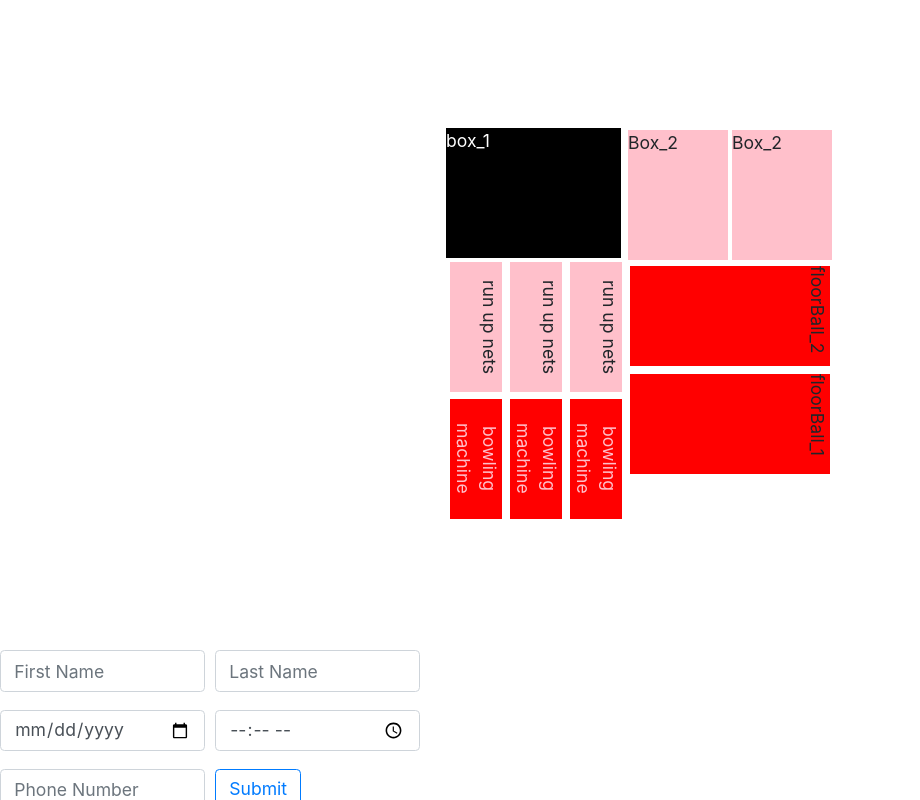
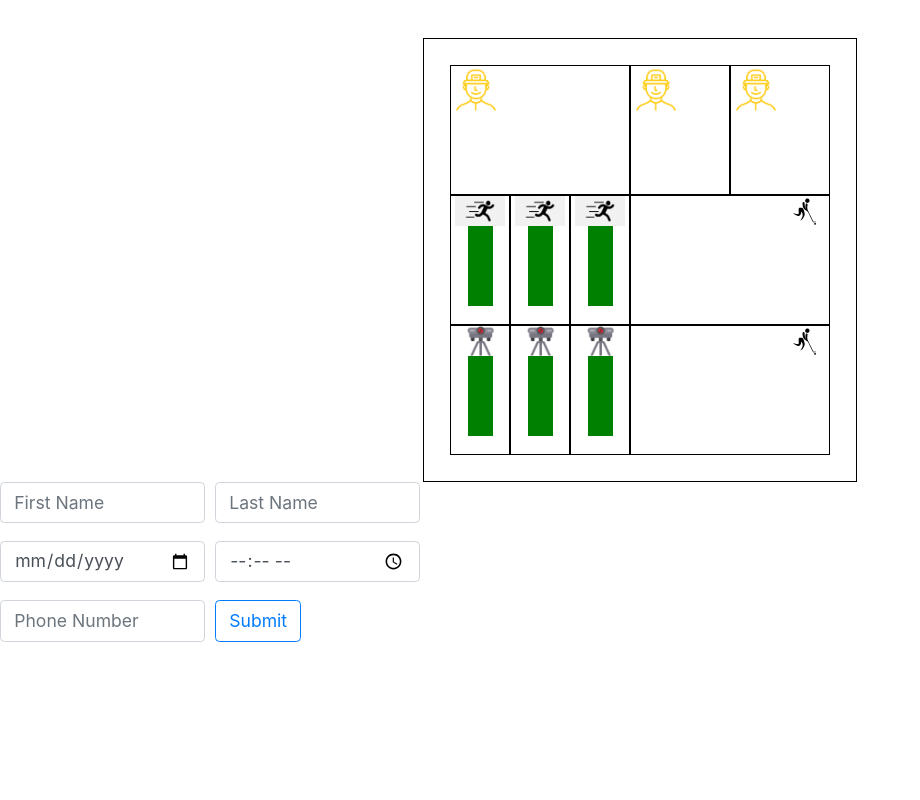
Before and after one commit to mvishnurana1/revo-bookings-app, a React (Create React App) app: page / in a window 1280 px wide. Shown: the whole page, without its empty margins (0-920 px from the left). Built offline with nearby package versions, Linux system fonts and the light colour scheme.

Commit message:
Rendered pitches and aligned items center on pitches

```diff
--- a/src/Components/Map/Map.css
+++ b/src/Components/Map/Map.css
@@ -1,6 +1,8 @@
 .revoSports {
-  padding: 10%;
+  padding: 2%;
   cursor: pointer;
+  border: 1px solid black;
+  margin-top: 3%;
 }
 
 .boundary {
@@ -9,49 +11,67 @@
   align-items: center;
 }
 
-.revoSports>* {
-  /*flex-basis: 100%; */
+.revoSports >* {
   align-self: center;
   flex-grow: 1;
 }
 
 .runUpNets {
-  background-color: pink;
+  border: 1px solid black;
+  display: flex;
+  align-content: center;
   height: 130px;
   width: 60px;
-  margin: 2%;
-  text-align: center;
+  align-items: center;
   writing-mode: vertical-rl;
 }
 
-.bowlingMachineBox {
-  background-color: black;
-  height: 130px;
-  width: 175px;
-  color: white;
+.pitch {
+  width: 25px;
+  height: 80px;
+  background-color: green;
 }
 
-.bowlingMachineBox1 {
-  background-color: pink;
+.bowlingMachineBox {
+  height: 130px;
+  width: 180px;
+  border:1px solid black;
+}
+
+.CoachesBox1 {
+  border: 1px solid black;
+  display: flex;
+  align-content: center;
   height: 130px;
   width: 100px;
-  margin: 2px;
 }
 
 .bowlingMachine {
-  background-color: red;
+  align-content: center;
+  border: 1px solid black;
   color: pink;
-  height: 120px;
+  display: flex;
+  height: 130px;
   width: 60px;
-  margin: 2%;
-  text-align: center;
+  align-items: center;
   writing-mode: vertical-rl;
 }
 
-.dodgeBall {
-  background-color: red;
-  height: 100px;
+.floorBall {
+  border: 1px solid black;
+  height: 130px;
   width: 200px;
-  margin: 2%;
   writing-mode: vertical-rl;
 }
+
+.imgStyles {
+  display: flex;
+  align-content: center;
+  width: 50px;
+  height: 50px;
+}
+
+.imgStyling {
+  width: 50px;
+  height: 50px;
+}
--- a/src/Components/Map/Map.jsx
+++ b/src/Components/Map/Map.jsx
@@ -1,5 +1,10 @@
 import React, { Component } from 'react'
 import './Map.css';
+
+import RunNets from '../../assets/run-up-nets.png';
+import CoachPng from '../../assets/coaches-box.png';
+import BowlingMachine from '../../assets/bowling-machine.png';
+import FloorBall from '../../assets/Floorball_pictogram.svg';
 
 class Map extends Component {
   constructor(props) {
@@ -20,45 +25,61 @@ class Map extends Component {
               <div className='bowlingMachineBox'
                 onMouseEnter={this.handleMouseEnter}
                 onMouseLeave={this.MouseLeft}
-              > box_1 </div>
+              >
+                <img style={{width:'50px', height:'50px'}} src={CoachPng} alt="" />
+              </div>
               <div style={{ display: 'flex' }}>
                 <div className='runUpNets'>
-                  run up nets
+                  <img style={{display: 'flex', alignItems:'center', width:'50px', height:'30px'}} src={RunNets} alt="" />
+                  <div className="pitch"></div>
                 </div>
                 <div className='runUpNets' onClick={()=> console.log('clicked...runUpNets')}>
-                  run up nets
+                  <img style={{display: 'flex', alignItems:'center', width:'50px', height:'30px'}} src={RunNets} alt="" />
+                  <div className="pitch"></div>
                 </div>
                 <div className='runUpNets'>
-                  run up nets
+                  <img style={{display: 'flex', alignItems:'center', width:'50px', height:'30px'}} src={RunNets} alt="" />
+                  <div className="pitch"></div>
                 </div>
               </div>
 
               <div style={{ display: 'flex' }}>
                 <div className="bowlingMachine">
-                  bowling machine
+                  <img style={{display: 'flex', alignItems:'center', width:'30px', height:'30px'}} src={BowlingMachine} alt="" />
+                  <div className="pitch"></div>
                 </div>
                 <div className="bowlingMachine">
-                  bowling machine
+                  <img style={{display: 'flex', alignItems:'center', width:'30px', height:'30px'}} src={BowlingMachine} alt="" />
+                  <div className="pitch"></div>
                 </div>
                 <div className="bowlingMachine">
-                  bowling machine
+                  <img style={{display: 'flex', align:'center', width:'30px', height:'30px'}} src={BowlingMachine} alt="" />
+                  <div className="pitch"></div>
                 </div>
               </div>
 
             </div>
             <div style={{ display: "flex", flexDirection: "column" }}>
               <div style={{ display: "flex" }}>
-                <div className="bowlingMachineBox1">
-                  Box_2
+                <div className="CoachesBox1">
+                  <img style={{width:'50px', height:'50px'}} src={CoachPng} alt="" />
               </div>
-                <div className="bowlingMachineBox1">
-                  Box_2
-              </div>
+                <div className="CoachesBox1">
+                  <img style={{width:'50px', height:'50px'}} src={CoachPng} alt="" />
+                </div>
               </div>
 
               <div style={{ display: 'flex', flexDirection: 'column' }}>
-                <div className='dodgeBall'> floorBall_2 </div>
-                <div className='dodgeBall'> floorBall_1 </div>
+                <div
+                  className='floorBall'
+                  onMouseEnter={() => console.log('MouseEntered...')}
+                  onMouseLeave={() => console.log('Mouse Just left')}
+                >
+                  <img style={{width:'50px', height:'30px'}} src={FloorBall} alt="" />
+                </div>
+                <div className='floorBall'>
+                  <img style={{width:'50px', height:'30px'}} src={FloorBall} alt="" />
+                </div>
               </div>
             </div>
           </div>
```
